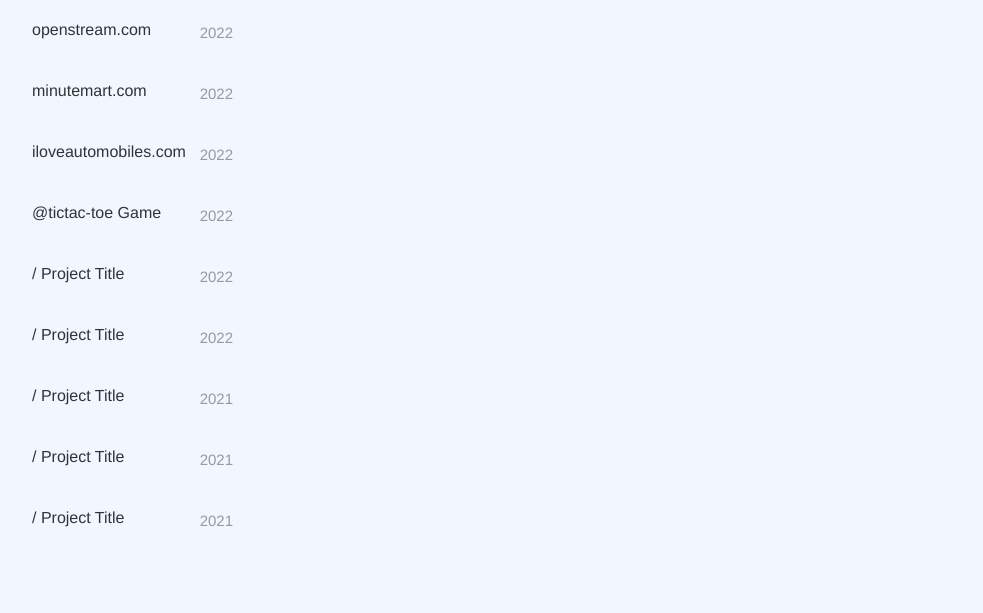
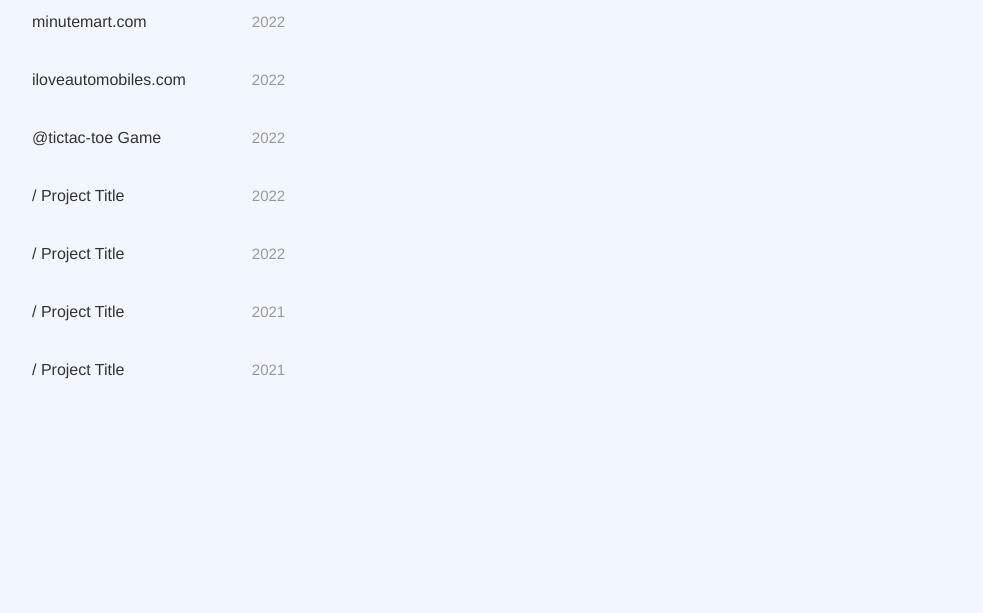
Before and after one commit to pravinjadi/panda-s-portfolio, a plain HTML site: page index.html in a window 1280 px wide. Shown: the part 225-838 px from the top of the page, without its empty margins (151-1134 px from the left). After the commit the page ends 800 px from the top, so only its background shows below. Drawn offline with Linux system fonts and the light colour scheme.

Commit message:
Update index.html

```diff
--- a/index.html
+++ b/index.html
@@ -9,30 +9,25 @@
 </head>
 <body>
     <div class="container">
+        <div class="left-container" style="width: 30%;">
             <div class="work-list">
                 <ul>
-                <br>
-                <br>
-                <br>
                     <p style=" color: #b9b9b9; text-align:center;">Projects</p>
-                <li data-project="Heliride.com" data-video-id="zoKOCzL6oH4">Heliride.com <span>ㅤ2022</span></li>
-                <li data-project="openstream.com" data-video-id="zoKOCzL6oH4">openstream.com <span>ㅤ2022</span></li>
-                <li data-project="minutemart.com" data-video-id="zoKOCzL6oH4">minutemart.com <span>ㅤ2022</span></li>
-                <li data-project="iloveautomobiles.com" data-video-id="zoKOCzL6oH4">iloveautomobiles.com <span>ㅤ2022</span></li>
-                <li data-project="@tictac-toe Game" data-video-id="zoKOCzL6oH4">@tictac-toe Game <span>ㅤ2022</span></li>
-                <li data-project="/ Project Title" data-video-id="zoKOCzL6oH4">/ Project Title<span>ㅤ2022</span></li>
-                <li data-project="/ Project Title" data-video-id="zoKOCzL6oH4">/ Project Title <span>ㅤ2022</span></li>
-                <li data-project="/ Project Title" data-video-id="zoKOCzL6oH4">/ Project Title<span>ㅤ2021</span></li>
-                <li data-project="/ Project Title" data-video-id="zoKOCzL6oH4">/ Project Title <span>ㅤ2021</span></li>
-                <li data-project="/ Project Title" data-video-id="zoKOCzL6oH4">/ Project Title <span>ㅤ2021</span></li>
+                    <li data-project="Heliride.com" data-video-id="zoKOCzL6oH4">Heliride.com <span>2022</span></li>
+                    <li data-project="openstream.com" data-video-id="zoKOCzL6oH4">openstream.com <span>2022</span></li>
+                    <li data-project="minutemart.com" data-video-id="zoKOCzL6oH4">minutemart.com <span>2022</span></li>
+                    <li data-project="iloveautomobiles.com" data-video-id="zoKOCzL6oH4">iloveautomobiles.com <span>2022</span></li>
+                    <li data-project="@tictac-toe Game" data-video-id="zoKOCzL6oH4">@tictac-toe Game <span>2022</span></li>
+                    <li data-project="/ Project Title" data-video-id="zoKOCzL6oH4">/ Project Title<span>2022</span></li>
+                    <li data-project="/ Project Title" data-video-id="zoKOCzL6oH4">/ Project Title <span>2022</span></li>
+                    <li data-project="/ Project Title" data-video-id="zoKOCzL6oH4">/ Project Title<span>2021</span></li>
+                    <li data-project="/ Project Title" data-video-id="zoKOCzL6oH4">/ Project Title <span>2021</span></li>
                 </ul>
             </div>
-
+        </div>
+        <div class="middle-container" style="width: 20%;"></div>
+        <div class="right-container" style="width: 50%;">
             <div class="profile">
-            <br>
-            <br>
-            <br>
-            <br>
                 <h1>Panda,</h1>
                 <p>web designer <span class="highlight">#</span></p>
                 <nav>
@@ -42,7 +37,7 @@
                     <a href="#"><i class="fab fa-github"></i></a>
                 </nav>
             </div>
-
+        </div>
         <div class="popup" id="popup">
             <div id="popup-text"> </div>
             <iframe id="popup-video" width="250" height="475" frameborder="0" allowfullscreen></iframe>
```
Lines whose indentation alone changed are shown as unchanged.
